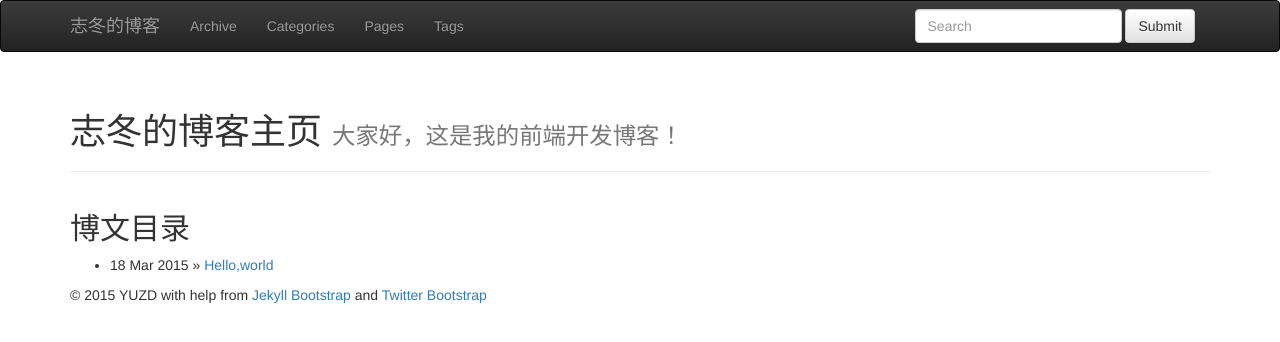
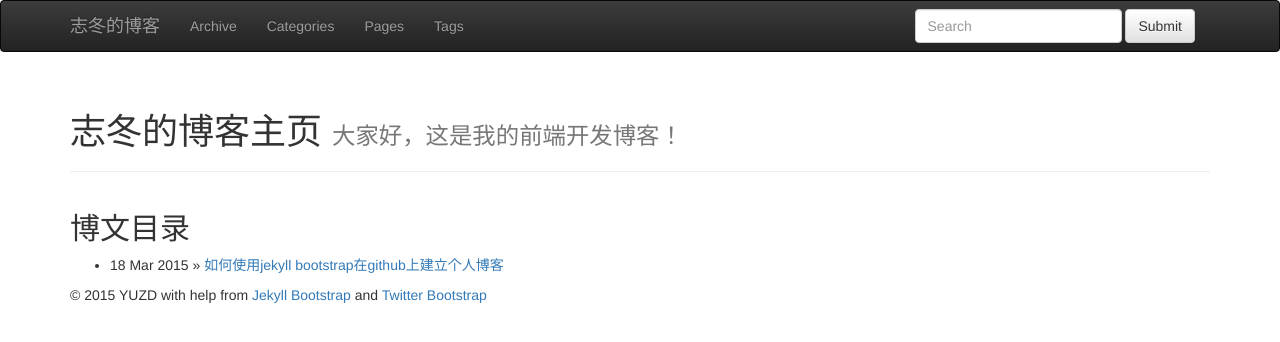
Before and after one commit to web-yuzd/web-yuzd.github.io, a Jekyll site: the page built from index.md, in a window 1280 px wide. Shown: the top 342 px of the page. Built offline with Jekyll 4.4.1, drawn with Linux system fonts in a browser that asks for light colours; nearby versions of some CDN libraries; library files that are not in the unit come from our copies; part of the change alters nothing that is shown.

Commit message:
修改博客内容

```diff
--- a/_posts/2015-03-18-helloworld.md
+++ /dev/null
@@ -1,10 +0,0 @@
----
-layout: post
-title: "Hello,world"
-description: ""
-category: ['work', 'code']
-tags: ['html']
----
-{% include JB/setup %}
-###Hello,大家好
-这是我用jekyll-bootstrap模板搭建的个人博客。大家可以参考一下！
--- /dev/null
+++ b/_posts/2015-03-18-how-to-use-jekyllbootstrap.md
@@ -0,0 +1,87 @@
+---
+layout: post
+title: "如何使用jekyll bootstrap在github上建立个人博客"
+description: "这是我用jekyll-bootstrap框架模板搭建的个人博客，本文主要记录了搭建的过程，希望大家可以借鉴学习"
+category: ['work', 'code']
+tags: ['']
+---
+{% include JB/setup %}
+
+最近一直研究如何使用jekyll和github pages在github上构建博客，但摸索了很久发现还是很麻烦的，学习成本太高。无意间了解到，可以用jekyll-bootstrap框架三分钟在github上建博客，大大方便了我们这种新手，现在我就和大家分享下我利用jekyll-bootstrap框架建立博客的过程。
+
+大家可以参考下[jekyll-bootstrap](http://jekyllbootstrap.com/)的官网，我是根据官网构建的。
+
+![有帮助的截图]({{ site.url }}/assets/jekyll-bootstrap.jpg)
+
+## 1.在github上建立新的repository
+
+进入你的[github.com](http://github.com/)，新建一个新的repository，命名为 USERNAME .github.com，其中 USERNAME 为你的用户名。如果用户名中有大写字母，命名repository时系统会将大写字母变小写。
+
+## 2.安装Jekyll-Bootstrap
+打开git bash，进入你想要创建博客的目录，执行以下操作命令：
+
+<pre>
+git clone https://github.com/plusjade/jekyll-bootstrap.git USERNAME.github.com
+
+cd USERNAME.github.com
+
+git remote set-url origin git@github.com:USERNAME/USERNAME.github.com.git
+
+git push origin master
+</pre>
+
+注意USERNAME为你的用户名，如果其中有大写字母，应替换为小写。
+
+过几分钟（并非立刻），你就可以访问http://USERNAME.github.com,就会显示默认几个页面。
+
+## 3.安装jekyll，本地访问博客
+
+如果你想在自己的机器上访问自己的博客，预览一下效果，你需要安装jekyll，最好的方式是通过RubyGems安装。关于如何安装Ruby，大家可以自行百度一下哈。安装好之后，启动Ruby的控制台，运行以下命令：
+
+<pre>
+gem install jekyll
+</pre>
+安装成功之后，找到你的博客目录：
+
+<pre>cd USERNAME.github.com </pre>
+
+然后在执行
+
+<pre>jekyll serve</pre>
+如果不出意外，http://localhost:4000/ 就可以访问了，也可以是http://127.0.0.1:4000/，这样就可进行本地预览了~
+
+## 4.Jekyll 写博过程
+
+### 配置_config.yml：
+
+1) 修改标题：<code>title : My Blog</code>
+
+2) 修改个人信息：
+<pre>
+author :
+
+name : Name Lastname
+
+email : blah@email.test
+
+github : username
+
+twitter : username
+
+feedburner : feedname
+</pre>
+
+3) 引用：_config.yml中的键值均引用到其他页面；
+
+### 写文章
+
+按照_config.yml的格式permalink: /:categories/:year/:month/:day/:title，可以修改格式，创建markdown格式文件，就可以当初博客发布了。
+
+### 发布
+
+本地预览修改：运行jekyll –server，预览http:127.0.0.1:4000。
+
+发布到github上：通过命令提交或者客户端提交。
+
+
+到这里整个博客平台就搭建完了，更多的如何修改配置操作，还是要细看下jekyll官方文档的。完成后用git push上去之后，USERNAME.github.com就相应的更新了。在USERNAME.github.com这个目录下，_post文件夹中存放的是你的博文，每个博文对应一个静态md文件，编辑博客的话只需要在终端下用vim或其他文本编辑软件创建md文件，按照md的简单语法，就像写代码一样写博客，并且经过解析，形成的最终html的页面相当美观大方（当然你也可以定制自己的独特风格）。
--- a/index.md
+++ b/index.md
@@ -13,6 +13,9 @@ tagline: 大家好，这是我的前端开发博客！
 
 <ul class="posts">
   {% for post in site.posts %}
-    <li><span>{{ post.date | date_to_string }}</span> &raquo; <a href="{{ BASE_PATH }}{{ post.url }}">{{ post.title }}</a></li>
+    <li>
+      <span>{{ post.date | date_to_string }}</span> &raquo; <a href="{{ BASE_PATH }}{{ post.url }}">{{ post.title }}</a>
+      <p>{{ post.excerpt }}</p>
+    </li>
   {% endfor %}
 </ul>
```
Also changed, not shown: assets/jekyll-bootstrap.jpg (added), 1 other file.
